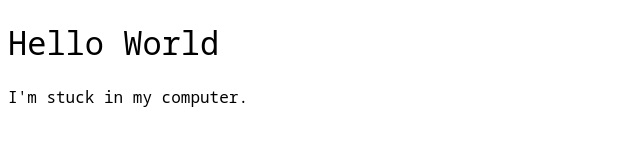
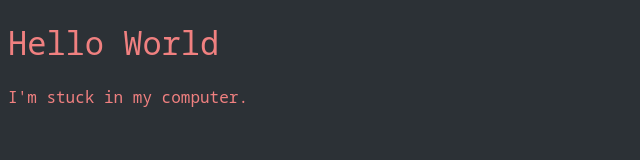
Before and after one commit to garosenbaum/garosenbaum.github.io, a plain HTML site: page index.html in a window 1280 px wide. Shown: the whole page, without its empty margins (0-640 px from the left). Drawn offline with Linux system fonts and the light colour scheme.

Commit message:
Text + Favicon
Added favicon, changed backgroud and text colors.

```diff
--- a/index.html
+++ b/index.html
@@ -3,6 +3,7 @@
 
 <head>
     <link rel="stylesheet" href="style.css">
+    <link rel="icon" href="favicon.ico">
 </head>
 
 <body>
--- a/style.css
+++ b/style.css
@@ -3,4 +3,9 @@
 h1, p {
     font-family: 'Noto Sans Mono', monospace;
     font-weight: 300;
+    color: lightcoral;
 }
+
+body {
+    background-color: rgb(44, 49, 54);
+}
```
Also changed, not shown: favicon.ico (added).
